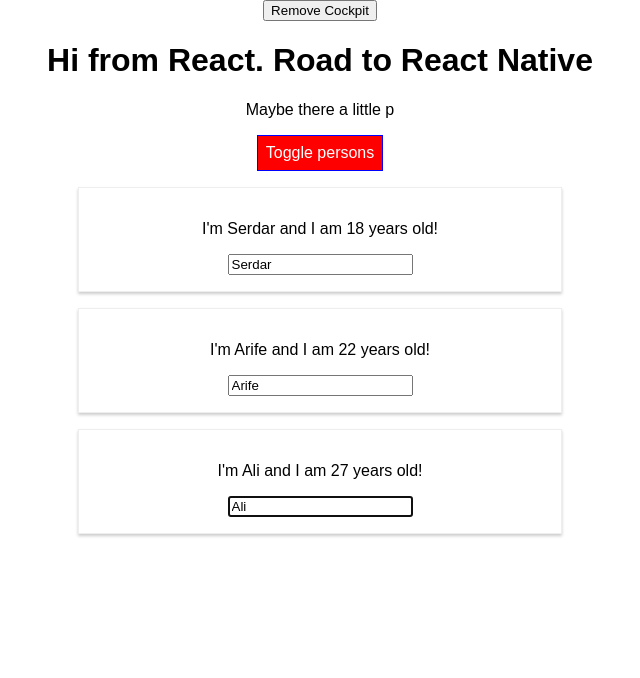
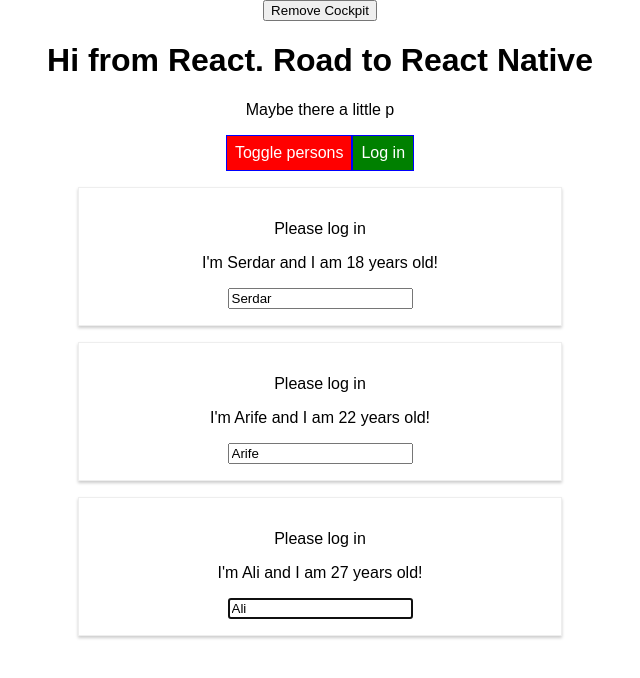
Before and after one commit to chsdwn/react-complete-guide, a React app: page / in a window 1280 px wide. Shown: the top 678 px of the page, without its empty margins (320-960 px from the left). Built offline with nearby package versions, Linux system fonts and the light colour scheme.

Commit message:
Understanding Prop Chain Problems.

```diff
--- a/src/components/Cockpit/Cockpit.js
+++ b/src/components/Cockpit/Cockpit.js
@@ -43,6 +43,7 @@
         onClick={props.clicked}>
         Toggle persons
       </button>
+      <button onClick={props.login}>Log in</button>
     </div>
   );
 };
--- a/src/components/Persons/Person/Person.js
+++ b/src/components/Persons/Person/Person.js
@@ -20,6 +20,7 @@
   render() {
     return (
       <Aux>
+        {this.props.isAuth ? <p>Authenticated</p> : <p>Please log in</p>}
         <p onClick={this.props.click}>I'm {this.props.name} and I am {this.props.age} years old!</p>
         <p>{this.props.children}</p>
         <input
--- a/src/components/Persons/Persons.js
+++ b/src/components/Persons/Persons.js
@@ -24,7 +24,8 @@
           name={person.name}
           age={person.age}
           click={() => this.props.clicked(index)}
-          changed={(event) => this.props.changed(event, index)} />
+          changed={(event) => this.props.changed(event, index)}
+          isAuth={this.props.isAuthenticated} />
       );
     });
   }
--- a/src/containers/App.js
+++ b/src/containers/App.js
@@ -20,7 +20,8 @@
     otherState: 'other state',
     showPersons: false,
     showCockpit: true,
-    changeCounter: 0
+    changeCounter: 0,
+    authenticated: false
   }
 
   static getDerivedStateFromProps(props, state) {
@@ -72,6 +73,10 @@
     this.setState({ persons });
   }
 
+  loginHandler = () => {
+    this.setState({ authenticated: true });
+  };
+
   render() {
     console.log('App.js render');
     let persons = null;
@@ -80,7 +85,8 @@
       persons = <Persons
         persons={this.state.persons}
         clicked={this.deletePersonHandler}
-        changed={this.nameChangeHandler} />;
+        changed={this.nameChangeHandler}
+        isAuthenticated={this.state.authenticated}/>;
     }
 
     return (
@@ -92,7 +98,8 @@
           <Cockpit
             personsLength={this.state.persons.length}
             showPersons={this.state.showPersons}
-            clicked={this.togglePersonsHandler} />
+            clicked={this.togglePersonsHandler}
+            login={this.loginHandler} />
         ) : null}
         {persons}
       </Aux>
```
